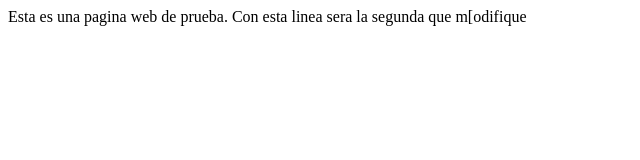
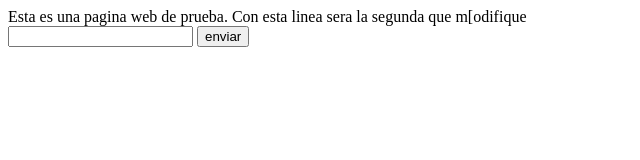
Before and after one commit to ernestomoor/proyectoPrueba, a plain HTML site: page index.html in a window 1280 px wide. Shown: the whole page, without its empty margins (0-640 px from the left). Drawn offline with Linux system fonts and the light colour scheme.

Commit message:
Agregamos un formulario al index

```diff
--- a/index.html
+++ b/index.html
@@ -5,5 +5,9 @@
 	<body>
 	Esta es una pagina web de prueba.
 	Con esta linea sera la segunda que m[odifique
+	<form>
+		<input type="text"/>
+		<input type="submit" value="enviar"/>
+	</form>
 	</body>
 </HTML>
```
